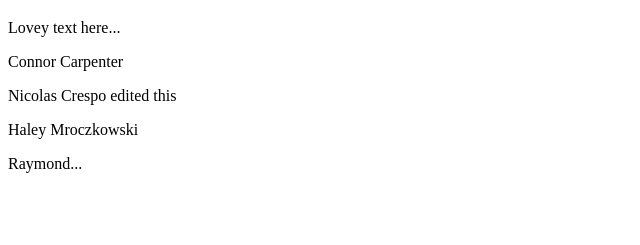
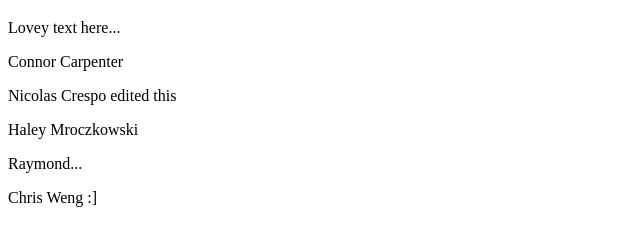
Before and after one commit to JoshuaMarkle/PyClub-Website, a plain HTML site: page index.html in a window 1280 px wide. Shown: the part 61-306 px from the top of the page, without its empty margins (0-640 px from the left). Drawn offline with Linux system fonts and the light colour scheme.

Commit message:
added Chris Weng

```diff
--- a/index.html
+++ b/index.html
@@ -10,5 +10,6 @@
     <p>Nicolas Crespo edited this</p>
     <p>Haley Mroczkowski</p>
     <p>Raymond...</p>
+    <P>Chris Weng :]</P>
   </body>
 </html>
```
